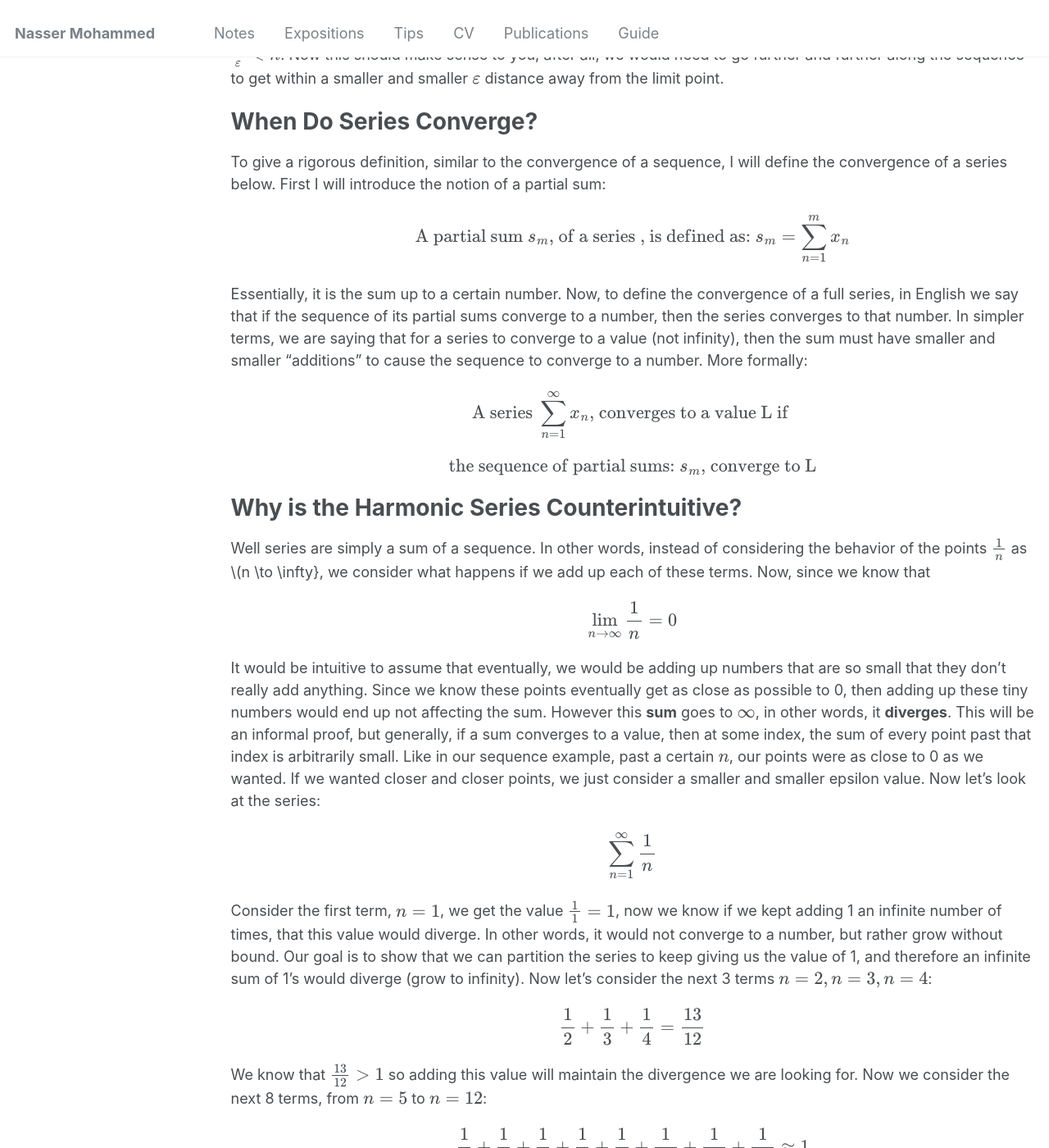
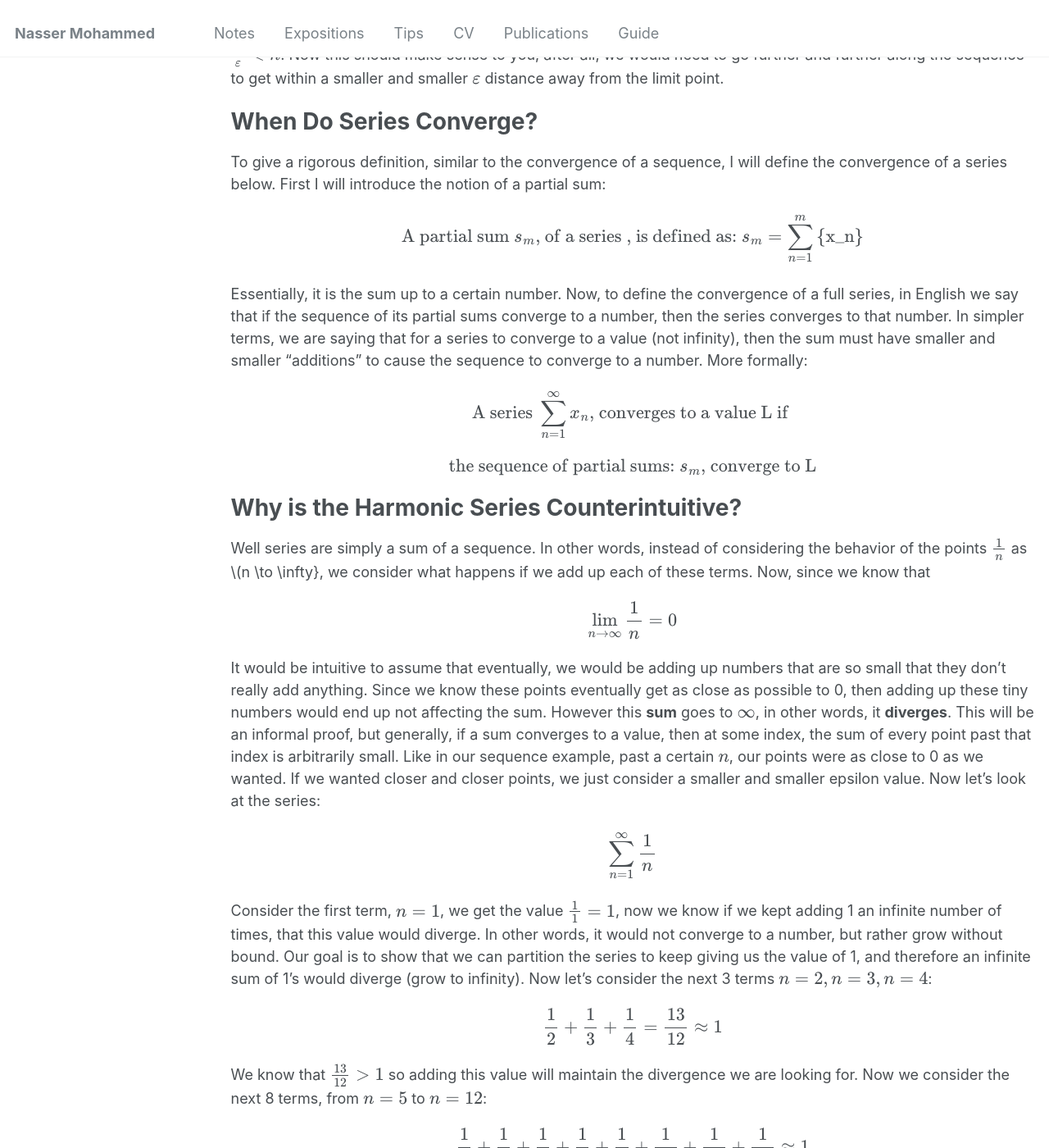
Before and after one commit to Nasser-Mohammed/Nasser-Mohammed.github.io, a Jekyll site: the page built from _pages/notes/analysis/harmonic-series.md, in a window 1280 px wide and 1400 px high, scrolled down 1586 px. Shown: the whole window at 82% size. Built offline with Jekyll 4.4.1, drawn with Linux system fonts in a browser that asks for light colours.

Commit message:
Update harmonic-series.md

```diff
--- a/_pages/notes/analysis/harmonic-series.md
+++ b/_pages/notes/analysis/harmonic-series.md
@@ -36,7 +36,7 @@ In other words, for any \\(\varepsilon > 0\\), we can find a corresponding natur
 When Do Series Converge?
 ===
 To give a rigorous definition, similar to the convergence of a sequence, I will define the convergence of a series below. First I will introduce the notion of a partial sum:
-\\[\text{A partial sum } s_m \text{, of a series } \text{, is defined as: } s_m = \sum_{n = 1}^{m}\{x_n\}\\]
+\\[\text{A partial sum } s_m \text{, of a series } \text{, is defined as: } s_m = \sum_{n = 1}^{m}\text{\{x_n\}}\\]
 Essentially, it is the sum up to a certain number. Now, to define the convergence of a full series, in English we say that if the sequence of its partial sums converge to a number, then the series converges to that number. In simpler terms, we are saying that for a series to converge to a value (not infinity), then the sum must have smaller and smaller "additions" to cause the sequence to converge to a number. More formally:
 \\[\text{A series } \sum_{n = 1}^{\infty}\{x_n\} \text{, converges to a value L if }\\]
 \\[\text{the sequence of partial sums: } \{s_m\} \text{, converge to L}\\]
@@ -48,7 +48,7 @@ Well series are simply a sum of a sequence. In other words, instead of consideri
 It would be intuitive to assume that eventually, we would be adding up numbers that are so small that they don't really add anything. Since we know these points eventually get as close as possible to 0, then adding up these tiny numbers would end up not affecting the sum. However this **sum** goes to \\(\infty\\), in other words, it **diverges**. This will be an informal proof, but generally, if a sum converges to a value, then at some index, the sum of every point past that index is arbitrarily small. Like in our sequence example, past a certain \\(n\\), our points were as close to 0 as we wanted. If we wanted closer and closer points, we just consider a smaller and smaller epsilon value. Now let's look at the series:
 \\[\sum_{n = 1}^{\infty} \frac{1}{n}\\]
 Consider the first term, \\(n = 1\\), we get the value \\(\frac{1}{1} = 1\\), now we know if we kept adding 1 an infinite number of times, that this value would diverge. In other words, it would not converge to a number, but rather grow without bound. Our goal is to show that we can partition the series to keep giving us the value of 1, and therefore an infinite sum of 1's would diverge (grow to infinity). Now let's consider the next 3 terms \\(n = 2, n = 3, n = 4\\):
-\\[\frac{1}{2} + \frac{1}{3} + \frac{1}{4} = \frac{13}{12}\\]
+\\[\frac{1}{2} + \frac{1}{3} + \frac{1}{4} = \frac{13}{12} \approx 1\\]
 We know that \\(\frac{13}{12} > 1\\) so adding this value will maintain the divergence we are looking for. Now we consider the next 8 terms, from \\(n = 5\\) to \\(n = 12\\):
 \\[\frac{1}{5} + \frac{1}{6} + \frac{1}{7} + \frac{1}{8} + \frac{1}{9} + \frac{1}{10} + \frac{1}{11} + \frac{1}{12} \approx 1\\]
 However, we actually only need 7 terms if we use the remainder of the last partial sum \\(\frac{13}{12}\\). Regardless, we then add up the next 22 values of the series, from \\(n = 13)\\) to \\(n = 34\\), to get approximately 1. Repeating this process, we need to add up the next 60 to get 1, and so on. We find that we need at most somewhere between \\(2^{k}\\) and \\(2^{k+1}\\) numbers to add up to 1, where \\(k\\) is the \\(k\\)-th group of numbers we are adding together. The first group was just would require \\(2^1\\) numbers, which we had since we just needed 1. The second group \\(k = 2\\) would require at most \\(2^{2} = 4\\) numbers to add up to 1, we used 3. For the third group \\(k = 3\\), we would need at most \\(8\\) numbers, and we used 8. We see that we can group this sum up in a way that always produces 1, which would give us an infinite sum of 1's, resulting in infinity (divergence).
```
